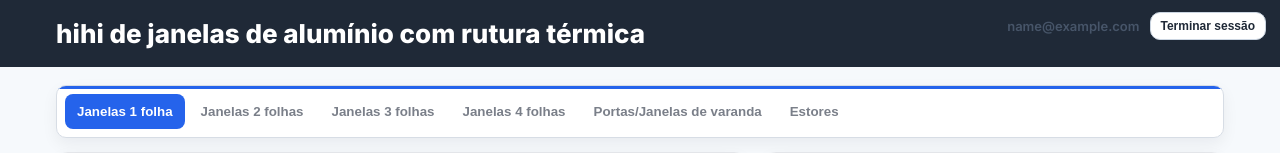
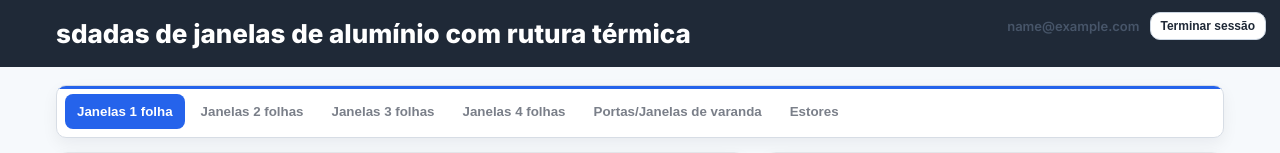
Before and after one commit to andredevilz/janely, a PHP site: page / in a window 1280 px wide. Shown: the top 153 px of the page. Run offline with PHP 8.4, Linux system fonts and the light colour scheme; the visitor is signed in with stand-in values (Sample User, id 1); data that the repository does not hold is empty; some libraries are stand-ins or nearby versions.

Commit message:
Atualizar index

```diff
--- a/index.php
+++ b/index.php
@@ -34,16 +34,16 @@ require_login_page(); // _session.php já faz session_start com os parâmetros c
 </head>
 <body>
   <!-- Barra topo: quem está logado + logout -->
-  <div style="position:fixed;right:14px;top:12px;display:flex;gap:10px;align-items:center;z-index:10">
+  <div style="position:fixed;right:14px;top:12px ;display:flex;gap:10px;align-items:center;z-index:10">
     <span style="font:600 13px Inter,system-ui,Arial;color:#475569">
       <?php echo htmlspecialchars($_SESSION['email'] ?? 'Sessão iniciada'); ?>
     </span>
-    <form action="/pvc_demo/api/logout.php" method="post" style="margin:0">
+    <form action="/api/logout.php" method="post" style="margin:0">
       <button class="btn" style="padding:6px 10px;font-size:12px">Terminar sessão</button>
     </form>
   </div>
 
-  <div class="titlebar"><h1>hihi de janelas de alumínio com rutura térmica</h1></div>
+  <div class="titlebar"><h1>sdadas de janelas de alumínio com rutura térmica</h1></div>
 
   <div class="wrap">
     <!-- TABS -->
```
